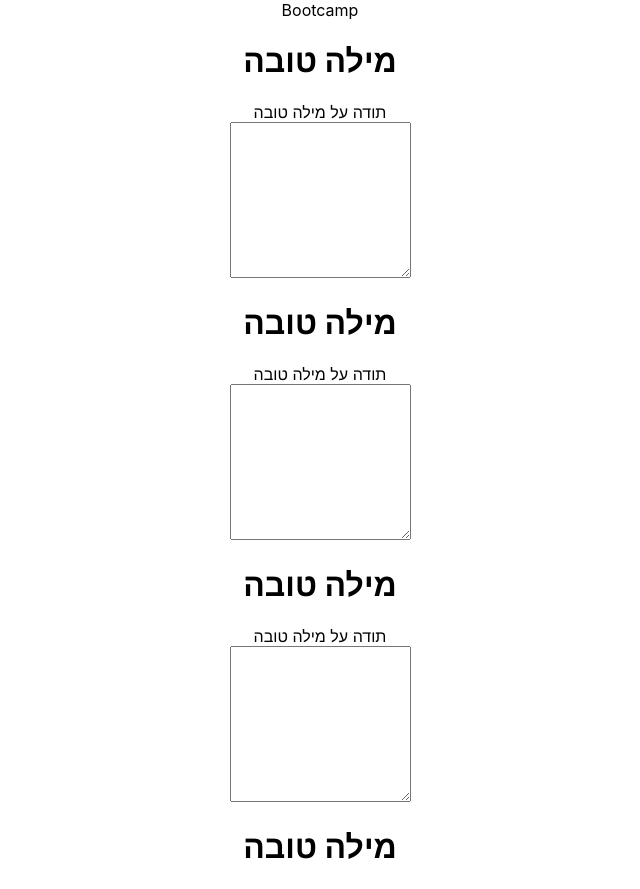
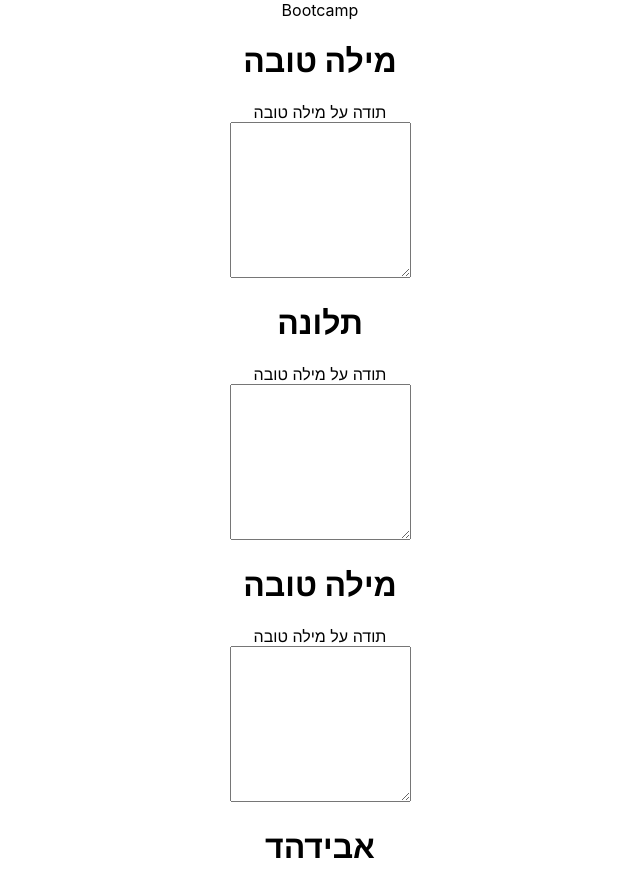
Before and after one commit to natigiat/chalap-client, a React (Create React App) app: page / in a window 1280 px wide. Shown: the top 889 px of the page, without its empty margins (320-960 px from the left). Built offline with nearby package versions, Linux system fonts and the light colour scheme.

Commit message:
modified Complain title

```diff
--- a/src/Screen5/Components/Complain/Complain.js
+++ b/src/Screen5/Components/Complain/Complain.js
@@ -10,7 +10,7 @@ function Complain() {
 
   return (
     <Form name="control-hooks" onFinish={onFinish}>
-      <h1>מילה טובה</h1>
+      <h1> תלונה</h1>
       <Form.Item
         name="note"
         label="תודה על מילה טובה"
--- a/src/Screen5/Components/Losts/Losts.js
+++ b/src/Screen5/Components/Losts/Losts.js
@@ -10,7 +10,7 @@ function Losts() {
 
   return (
     <Form name="control-hooks" onFinish={onFinish}>
-      <h1>מילה טובה</h1>
+      <h1>אבידהד</h1>
       <Form.Item
         name="note"
         label="תודה על מילה טובה"
```
